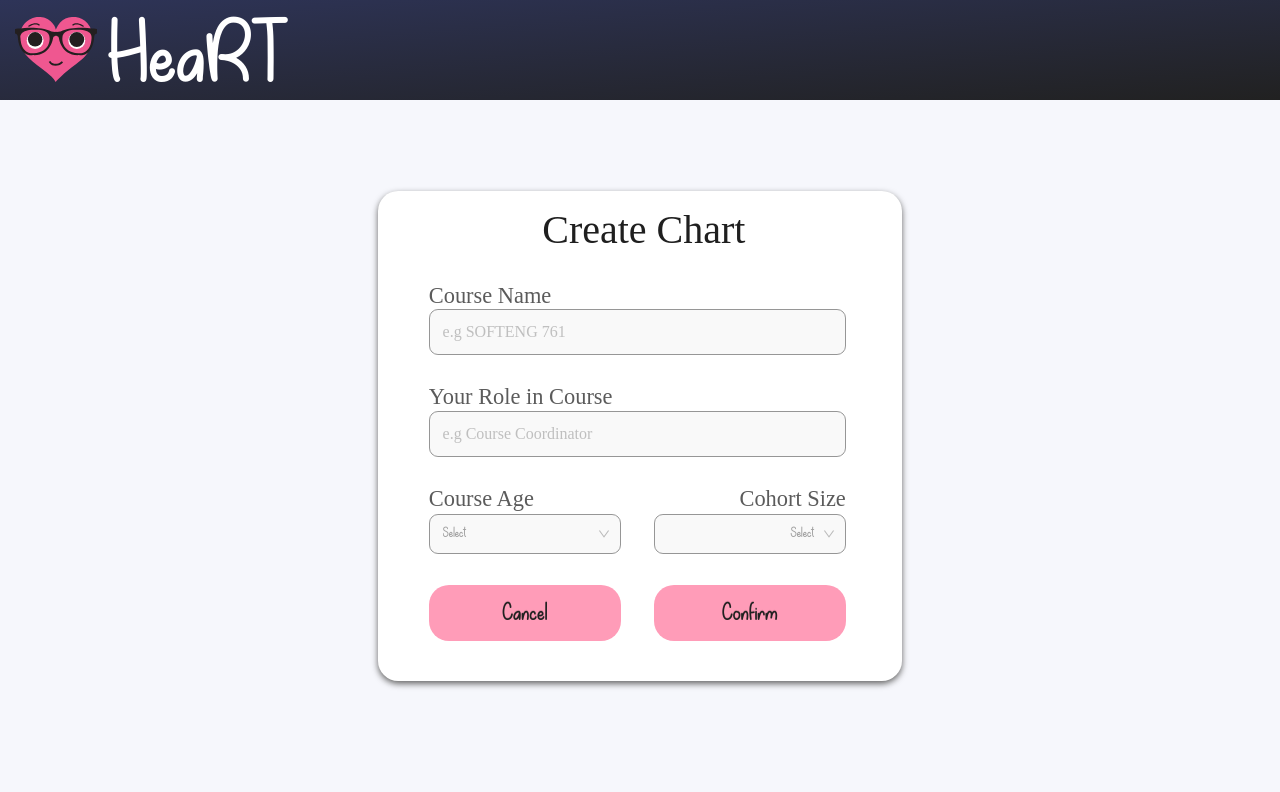
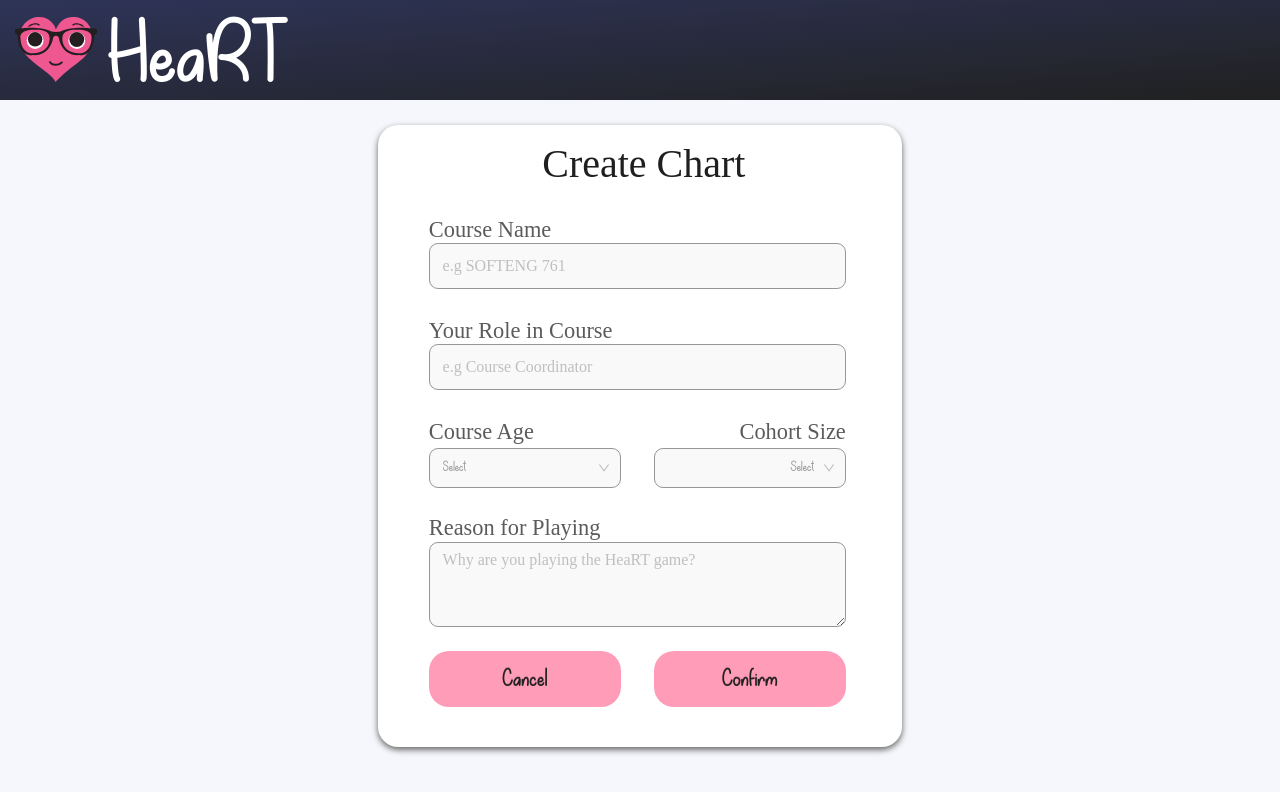
Before and after one commit to HeartUoA/HeaRT, a React (Create React App) app: page /CourseInfo in a window 1280 px wide. Shown: the top 792 px of the page. Built offline with nearby package versions, Linux system fonts and the light colour scheme.

Commit message:
feat(courseinfo.tsx,.css): added an input field for reason for playing

```diff
--- a/src/pages/CourseInfo.tsx
+++ b/src/pages/CourseInfo.tsx
@@ -5,6 +5,7 @@ import { Button, Input, Layout, Select, Typography, Form } from "antd";
 
 import Header from "../components/Header";
 import "../styles/CourseInfo.css";
+import TextArea from "antd/lib/input/TextArea";
 
 const { Option } = Select;
 
@@ -107,6 +108,14 @@ const CourseInfo: React.FC<RouteComponentProps> = (props) => {
               </Form.Item>
             </div>
           </div>
+          <div>
+            <Typography className="Form-Text">Reason for Playing</Typography>
+            <TextArea
+              className="Form-PlayReason"
+              rows={3}
+              placeholder="Why are you playing the HeaRT game?"
+            />
+          </div>
           <div className="Button-Container">
             <Form.Item className="Confirm-Button">
               <Button type="primary" htmlType="submit" className="Nav-Button">
--- a/src/styles/CourseInfo.css
+++ b/src/styles/CourseInfo.css
@@ -45,7 +45,8 @@
   margin-bottom: -0.5vh;
 }
 
-.Form-Input {
+.Form-Input,
+.Form-PlayReason {
   width: 90%;
   line-height: 4.5vh;
   border-radius: 0.7vw;
@@ -54,6 +55,10 @@
   font-size: 2vh;
   border-color: #969696;
   color: #1f1f1f;
+}
+
+.Form-PlayReason {
+  margin-bottom: 2vh;
 }
 
 .Select-Form {
```
